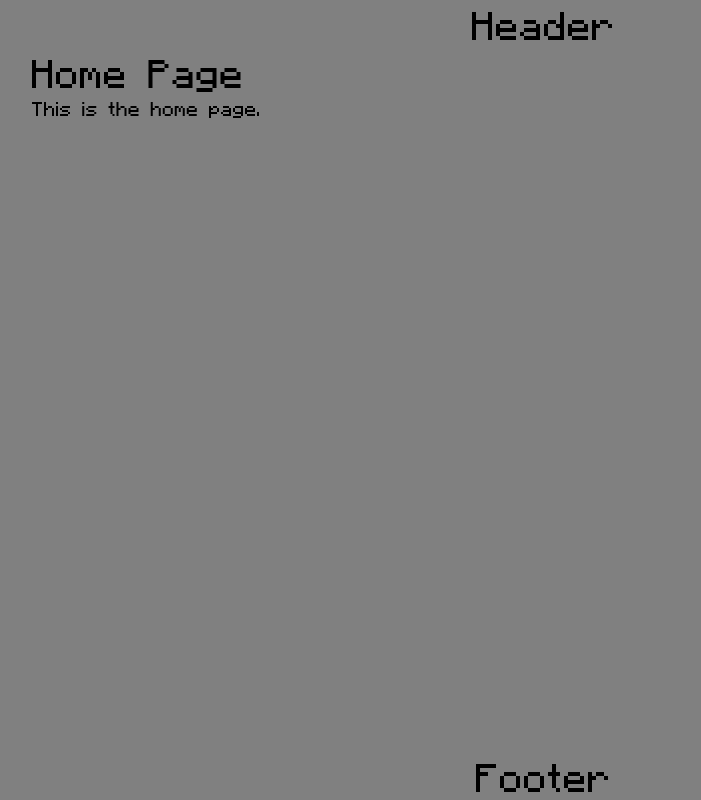
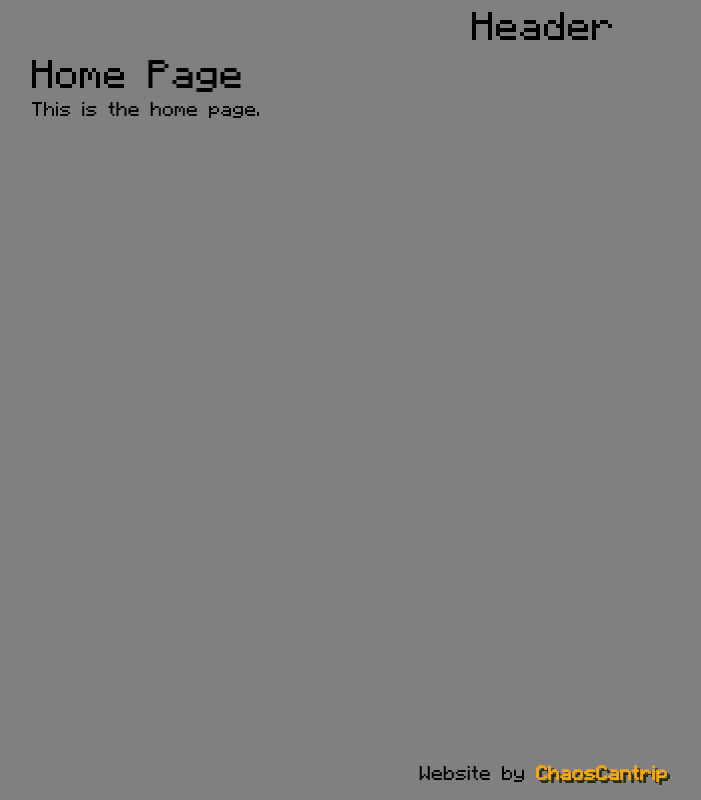
Before and after one commit to ChaosCantrip/LCBRealms, a Next.js app: page / in a window 1280 px wide. Shown: the whole page, without its empty margins (96-797 px from the left). Built offline with nearby package versions, Linux system fonts and the light colour scheme.

Commit message:
Updated Footer

```diff
--- a/src/components/layout/Footer.js
+++ b/src/components/layout/Footer.js
@@ -1,9 +1,11 @@
 import styles from "./Footer.module.css";
+
+import minecraft from "@styles/modules/minecraft_text.module.css";
 
 export default function Footer() {
     return (
         <footer className={styles.footer}>
-            <h1>Footer</h1>
+            <p>Website by <span className={`${minecraft.gold} ${minecraft.bold} ${minecraft.shadow}`}>ChaosCantrip</span> </p>
         </footer>
     );
 }
--- a/src/components/layout/Footer.module.css
+++ b/src/components/layout/Footer.module.css
@@ -0,0 +1,3 @@
+.footer {
+    padding: 1rem;
+}
```
